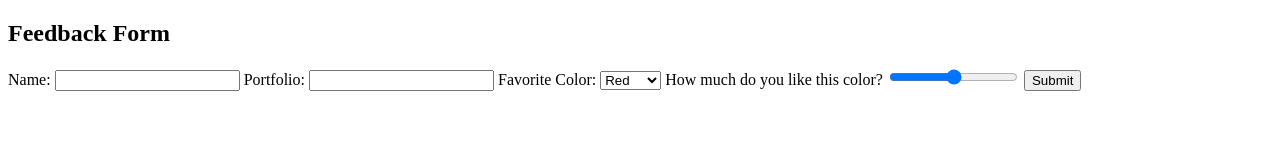
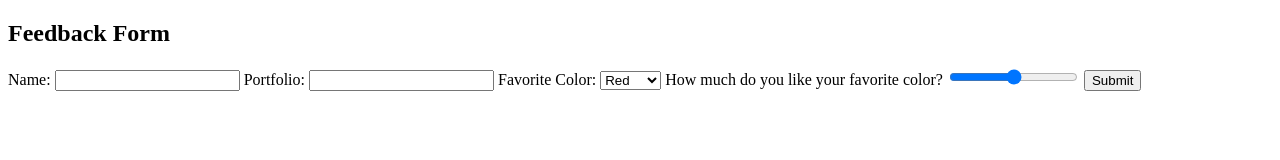
Before and after one commit to acciojob/html-feedback-form-kajalkumari2507, a website: page main.html in a window 1280 px wide. Drawn offline with Linux system fonts and the light colour scheme.

Commit message:
created a submission

```diff
--- a/main.html
+++ b/main.html
@@ -7,7 +7,7 @@
 </head>
 
 <body>
-	<form>
+	<form action="" method="POST">
   <h2>Feedback Form</h2>
 
   <label for="name">Name:</label>
@@ -25,10 +25,10 @@
     <option value="purple">Purple</option>
   </select>
 
-		<label for="likeness">How much do you like this color?</label>
+  <label for="likeness">How much do you like your favorite color?</label>
   <input type="range" id="likeness" name="likeness" min="1" max="100">
 
-		<button type="submit">Submit</button>
+  <input type="submit" value="Submit">
 </form>
 
 	<script type="text/javascript" src="./script.js"></script>
```
Lines whose indentation alone changed are shown as unchanged.
